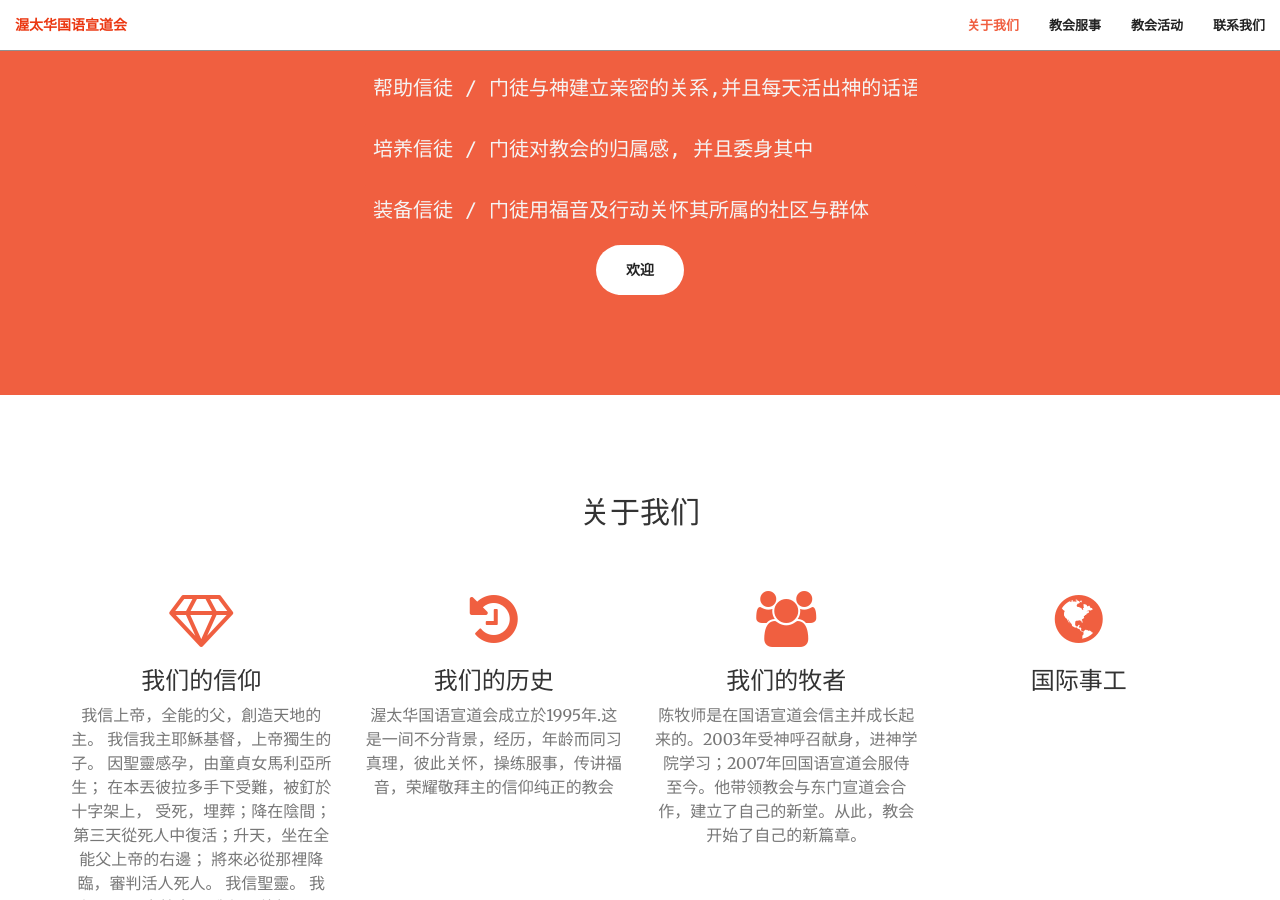
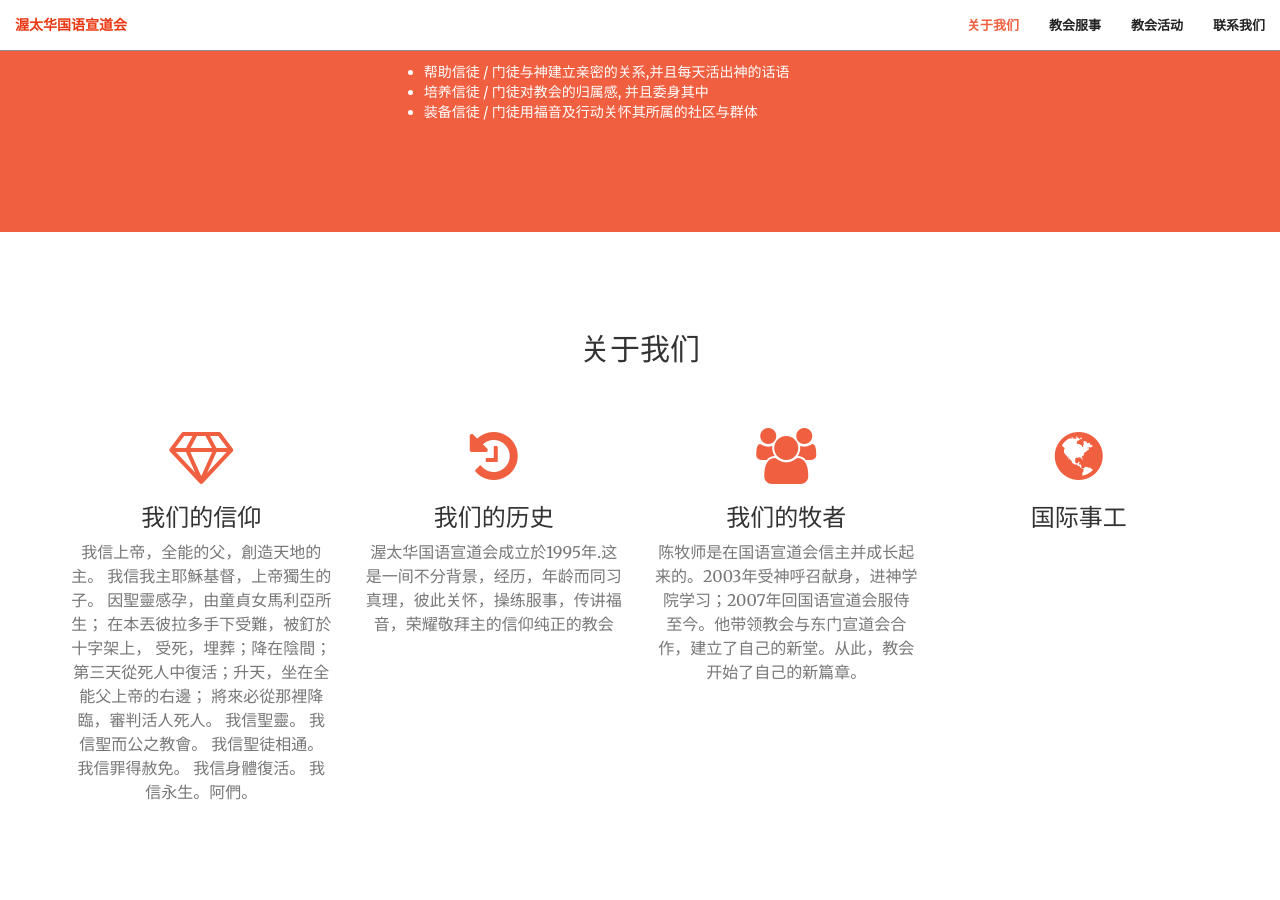
Before and after one commit to JonasYow/ottawaomac, a Jekyll site: the page built from index.html, in a window 1280 px wide and 900 px high, scrolled down 1082 px. Built offline with Jekyll 4.4.1, drawn with Linux system fonts in a browser that asks for light colours.

Commit message:
update layout

```diff
--- a/_includes/call-to-action.html
+++ b/_includes/call-to-action.html
@@ -5,12 +5,12 @@
                 <h2 class="section-heading">异象使命</h2>
                 <hr class="light">
                 <p class="text-faded">渥太华国语宣道会的异象是要装备信徒成为基督的门徒, 致力在家庭, 学校, 社区, 工作场所和世界各地拓展神国事工:</p>
-
-                    <pre>帮助信徒 / 门徒与神建立亲密的关系,并且每天活出神的话语</pre>
-                    <pre>培养信徒 / 门徒对教会的归属感, 并且委身其中         </pre>
-                    <pre>装备信徒 / 门徒用福音及行动关怀其所属的社区与群体    </pre>
-
-                <a href="#" class="btn btn-default btn-xl">欢迎</a>
+                <ul class="col-lg-10 col-lg-offset-1 text-left">
+                    <li>帮助信徒 / 门徒与神建立亲密的关系,并且每天活出神的话语</li>
+                    <li>培养信徒 / 门徒对教会的归属感, 并且委身其中 </li>
+                    <li>装备信徒 / 门徒用福音及行动关怀其所属的社区与群体 </li>
+                </ul>
+                <!-- <a href="#" class="btn btn-default btn-xl">欢迎</a> -->
             </div>
         </div>
     </div>
--- a/_includes/contact.html
+++ b/_includes/contact.html
@@ -4,12 +4,17 @@
             <div class="col-lg-8 col-lg-offset-2 text-center">
                 <h2 class="section-heading">Let's Get In Touch!</h2>
                 <hr class="primary">
+
+            </div>
+
+            <div class="col-lg-2 col-lg-offset-1 text-center">
                 <a href="https://goo.gl/maps/EZmRNKVcdqtJaFg59">
-                    <i class="fa fa-home" style="font-size: 1em"></i>
+                    <i class="fa fa-home fa-3x wow bounceIn" data-wow-delay=".1s"></i>
                     <p>{{ site.address }}</p>
                 </a>
             </div>
-        <div class="col-lg-2 col-lg-offset-2 text-center">
+
+            <div class="col-lg-2 col-lg-offset-1 text-center">
                 <a href="weixin://dl/chat?{{ site.wechat }}">
                     <i class="fa fa-weixin fa-3x wow bounceIn" data-wow-delay=".1s"></i>
                     <p>{{ site.wechat }}</p>
```
Lines whose indentation alone changed are shown as unchanged.
